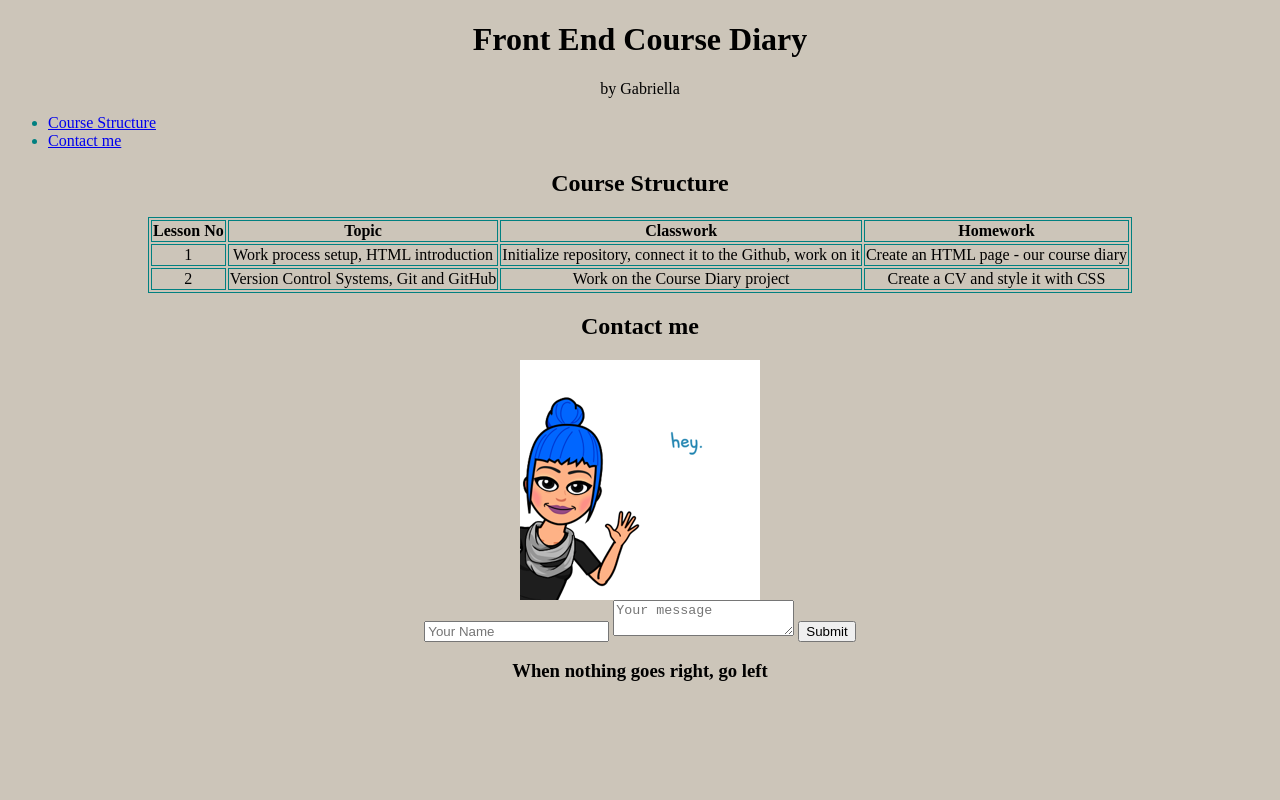
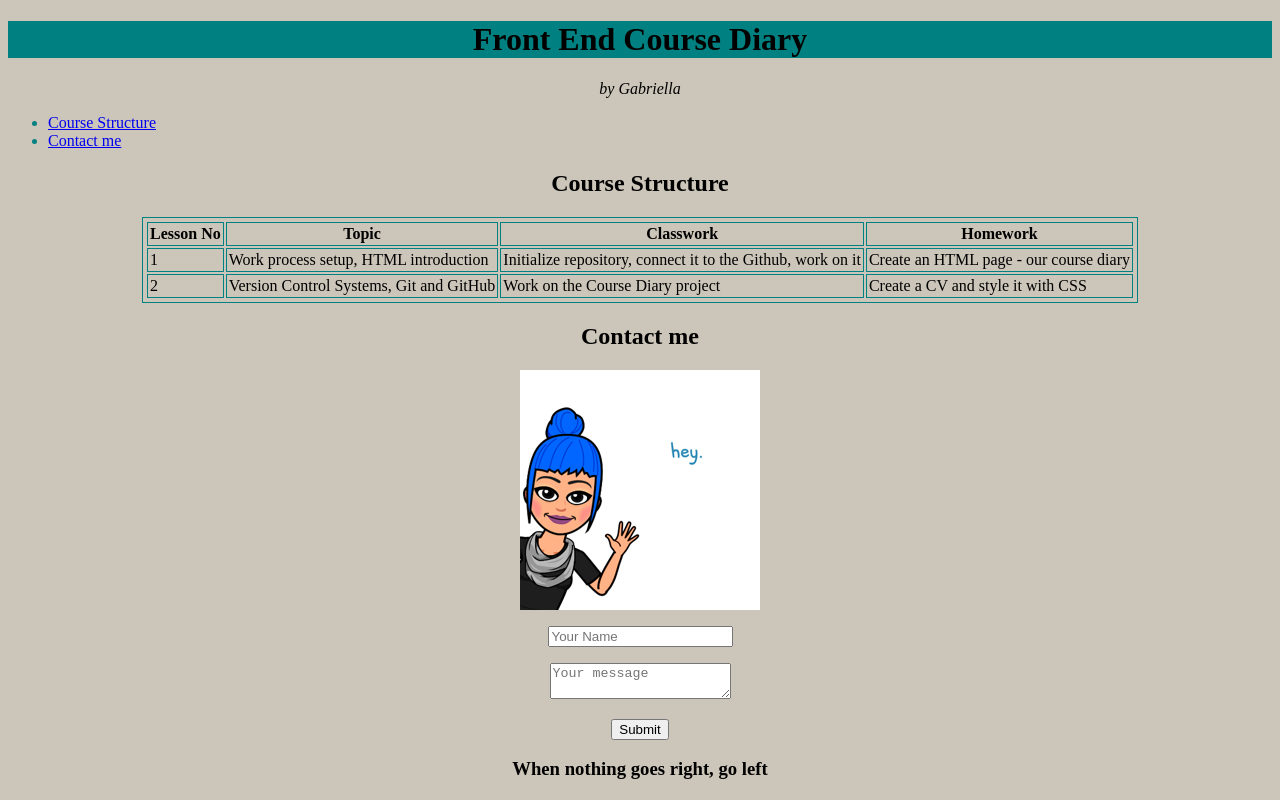
Before and after one commit to RiellaZ/PinkWebDev, a plain HTML site: page index.html in a window 1280 px wide. Drawn offline with Linux system fonts and the light colour scheme.

Commit message:
kates notes

```diff
--- a/index.html
+++ b/index.html
@@ -5,11 +5,11 @@
     <meta name="viewport" content="width=device-width, initial-scale=1.0">
     <meta http-equiv="X-UA-Compatible" content="ie=edge">
     <link rel="stylesheet" href="styles/index.css">
-    <title>Front End Course Diary</title>
+    <title>PWD Course Diary</title>
 </head>
 <body class="body">
     <header>
-        <h1>Front End Course Diary</h1>
+        <h1 class="heading">Front End Course Diary</h1>
         <p class="by">by Gabriella</p>
         <nav class="navigation">
             <ul>
@@ -19,7 +19,7 @@
         </nav>
     </header>
     <main>
-        <section>
+        <section id="Course Structure">
             <h2>Course Structure</h2>
             <table class="table">
                 <tr>
@@ -41,17 +41,17 @@
                 </tr>
             </table>
         </section>
-        <section>
+        <section id="Contact me">
             <h2>Contact me</h2>
-            <img src="images/hey.png" alt="person">
+            <img class="img" src="images/hey.png" alt="person">
             <form class="form">
-                <input type="Name" placeholder="Your Name">
-                <textarea placeholder="Your message" name="Message"></textarea>
+                <p><input type="Name" placeholder="Your Name"></p>
+                <p><textarea placeholder="Your message" name="Message"></textarea></p>
                <button type="submit">Submit</button>
             </form>
         </section>
     </main>
-    <footer>
+    <footer class="footer">
         <h3>When nothing goes right, go left</h3>
     </footer>
 
--- a/styles/index.css
+++ b/styles/index.css
@@ -1,11 +1,13 @@
 .body {
     background-color: #CCC5B9;
 }
-h1 {
+.heading {
     text-align: center;
+    background-color: teal;
 }
 .by {
     text-align: center;
+    font-style: italic;
 }
 
 .navigation {
@@ -14,16 +16,12 @@ h1 {
 h2 {
     text-align: center;
 }
-.table {
+.table, th, td {
     border: 1px solid teal;
     margin: auto;
-}
-table, th, td {
-    border: 1px solid teal;
-    margin: auto;
-    text-align: center;
-}
-img {
+    padding: 2px;
+    }
+.img {
     display: block;
     margin-left: auto;
     margin-right: auto;
@@ -31,6 +29,6 @@ img {
 .form {
     text-align: center;
 }
-h3 {
+.footer {
     text-align: center;
 }
```
